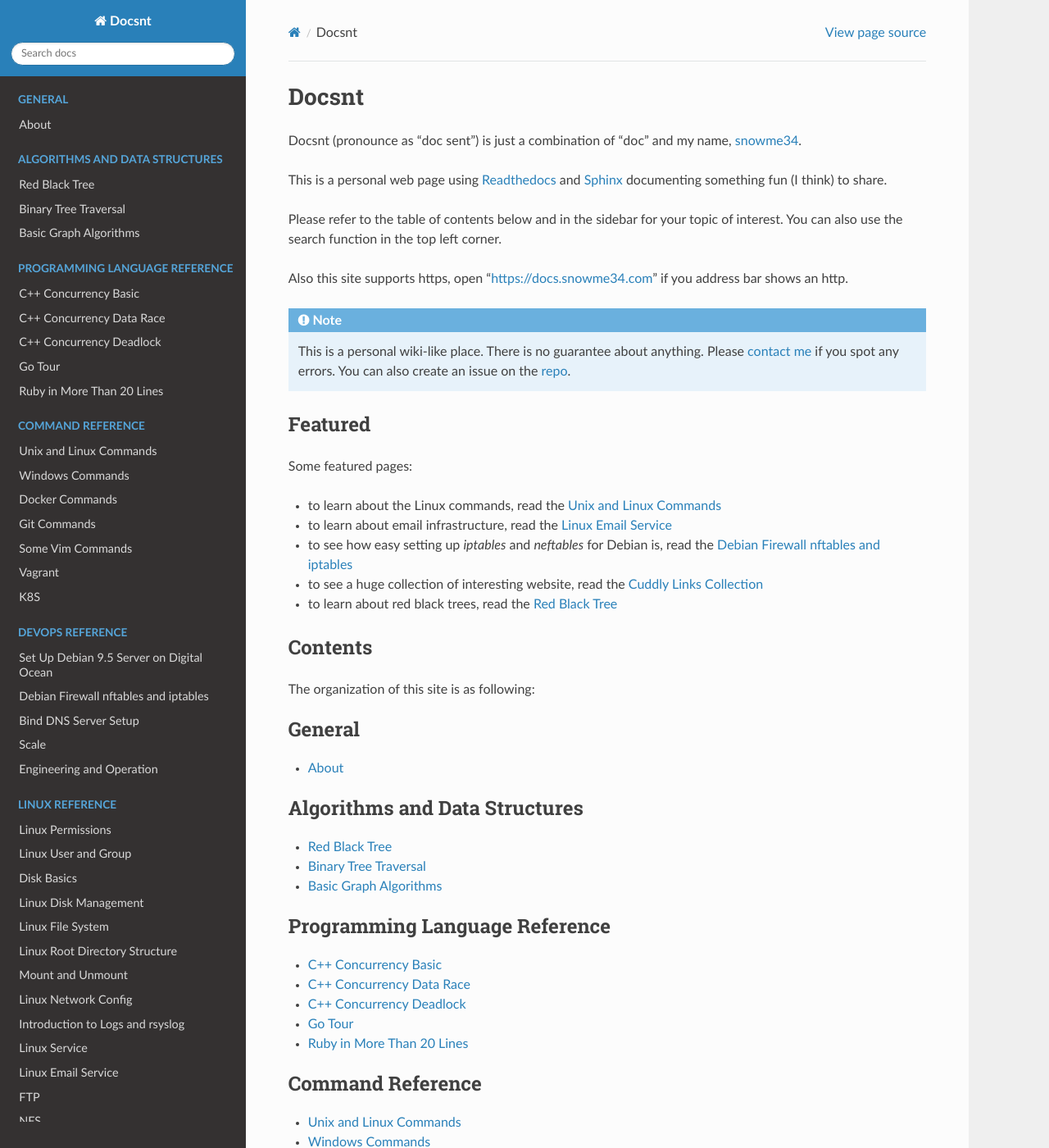
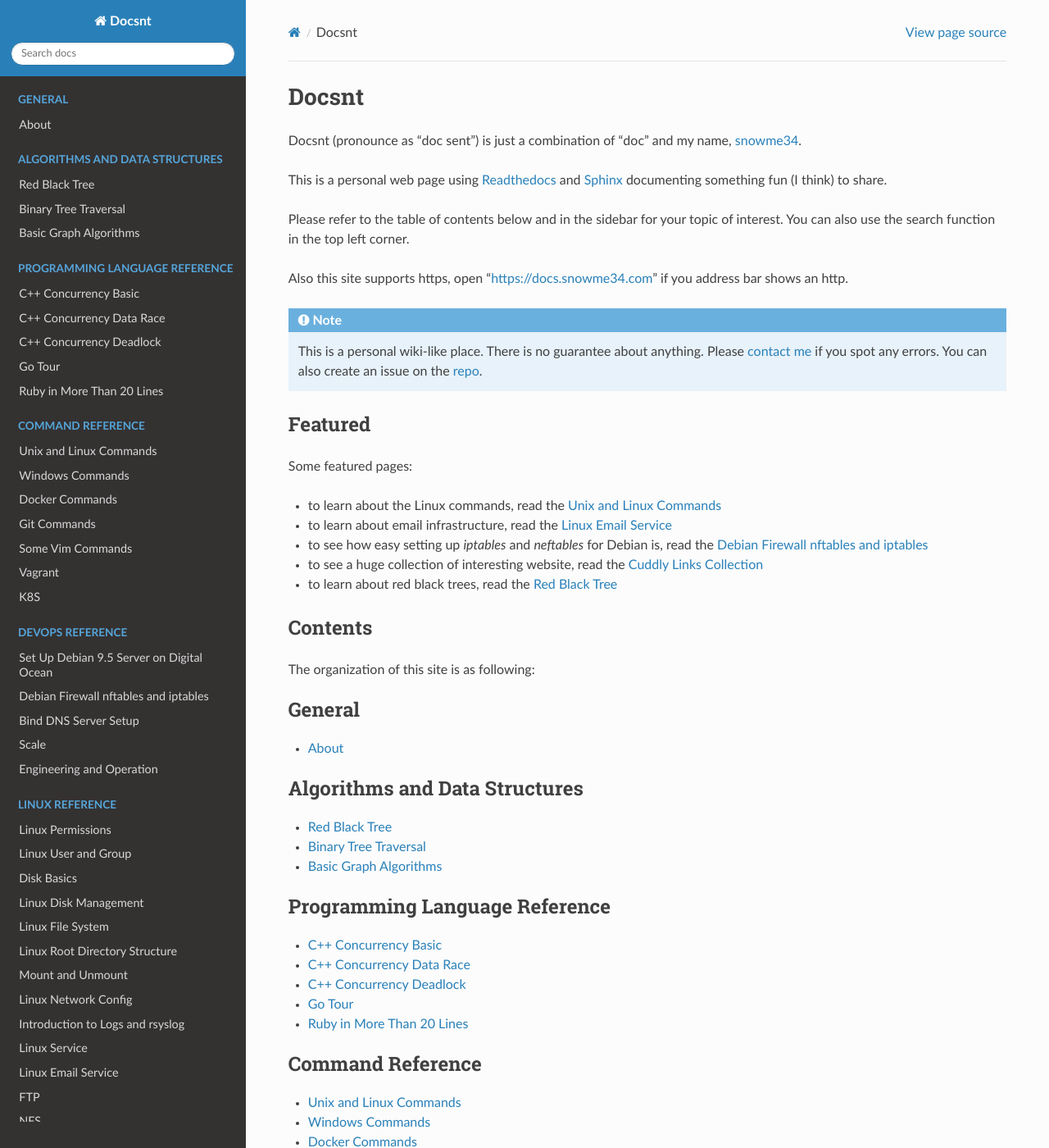
Before and after one commit to snowme34/snowme34.com, a Sphinx documentation site: the page built from docs/source/index.rst, in a window 1280 px wide and 1400 px high. Shown: the whole window at 82% size. Built offline with Sphinx 7.4.7 and the Read the Docs theme 2.0.0, drawn with Linux system fonts in a browser that asks for light colours.

Commit message:
change css

```diff
--- a/docs/source/_static/my_style.css
+++ b/docs/source/_static/my_style.css
@@ -1,3 +1,3 @@
 .wy-nav-content {
-  max-width: 90% !important;
+  max-width: 100% !important;
 }
```
